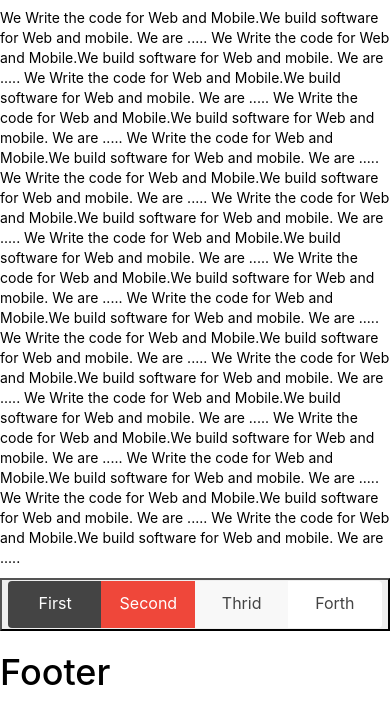
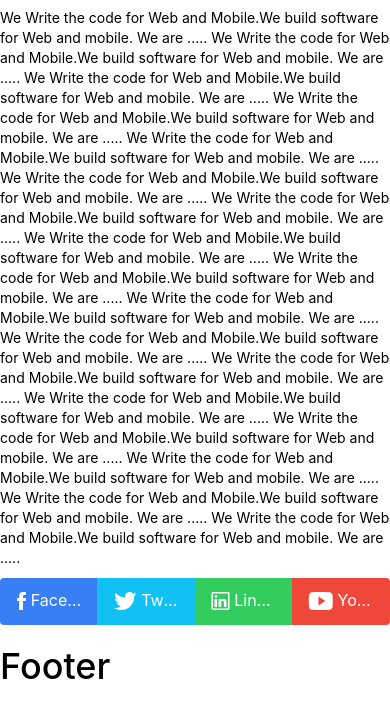
Before and after one commit to amritdeep/Leaning-Ionic, a website: page www/index.html in a window 390 px wide. Shown: the part 108-832 px from the top of the page. Drawn offline with Linux system fonts and the light colour scheme; some packages are replaced by stand-ins of ours; files that its build step writes are made by us from their sources; files whose address does not match are found by name.

Commit message:
Make icon button for socail network

```diff
--- a/www/index.html
+++ b/www/index.html
@@ -55,16 +55,13 @@
         We Write the code for Web and Mobile.We build software for Web and mobile. We are .....
         </p>
 
-        <!-- <button class="button button-small button-royal">Small</button> -->
-        <!-- <button class="button button-large button-left button-dark">Large</button> -->
 
-        <button class="button-bar">
-          <a class="button button-dark">First</a>
-          <a class="button button-assertive">Second</a>
-          <a class="button button-stable">Thrid</a>
-          <a class="button button-light">Forth</a>
-        </button>
-
+        <div class="button-bar">
+          <button class="icon icon-left ion-social-facebook button button-positive">Facebook</button>
+          <button class="icon icon-left ion-social-twitter button button-calm">Twitter</button>
+          <button class="icon-left icon ion-social-linkedin-outline button button-balanced">LinkedIn</button>
+          <button class="icon-left ion-social-youtube button button-assertive">Youtube</button>
+        </div>
 
       </ion-content>
 
```
